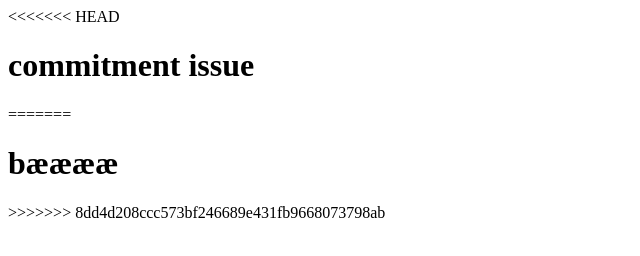
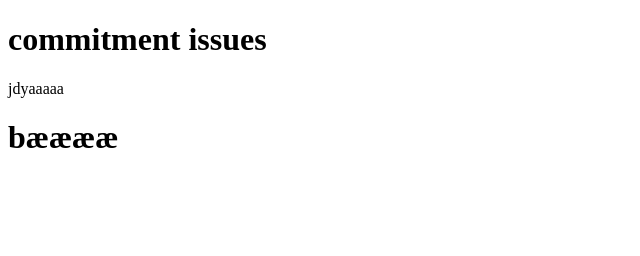
Before and after one commit to OsloMet-web/1stOblig-oblig-1-group-53, a plain HTML site: page index.html in a window 1280 px wide. Shown: the whole page, without its empty margins (0-640 px from the left). Drawn offline with Linux system fonts and the light colour scheme.

Commit message:
first commit

```diff
--- a/index.html
+++ b/index.html
@@ -5,11 +5,11 @@
     <title>Title</title>
 </head>
 <body>
-<<<<<<< HEAD
-<h1> commitment issue</h1>
 
-=======
+<h1> commitment issues </h1>
+<p>jdyaaaaa</p>
+
     <h1>bææææ</h1>
->>>>>>> 8dd4d208ccc573bf246689e431fb9668073798ab
+
 </body>
 </html>
```
